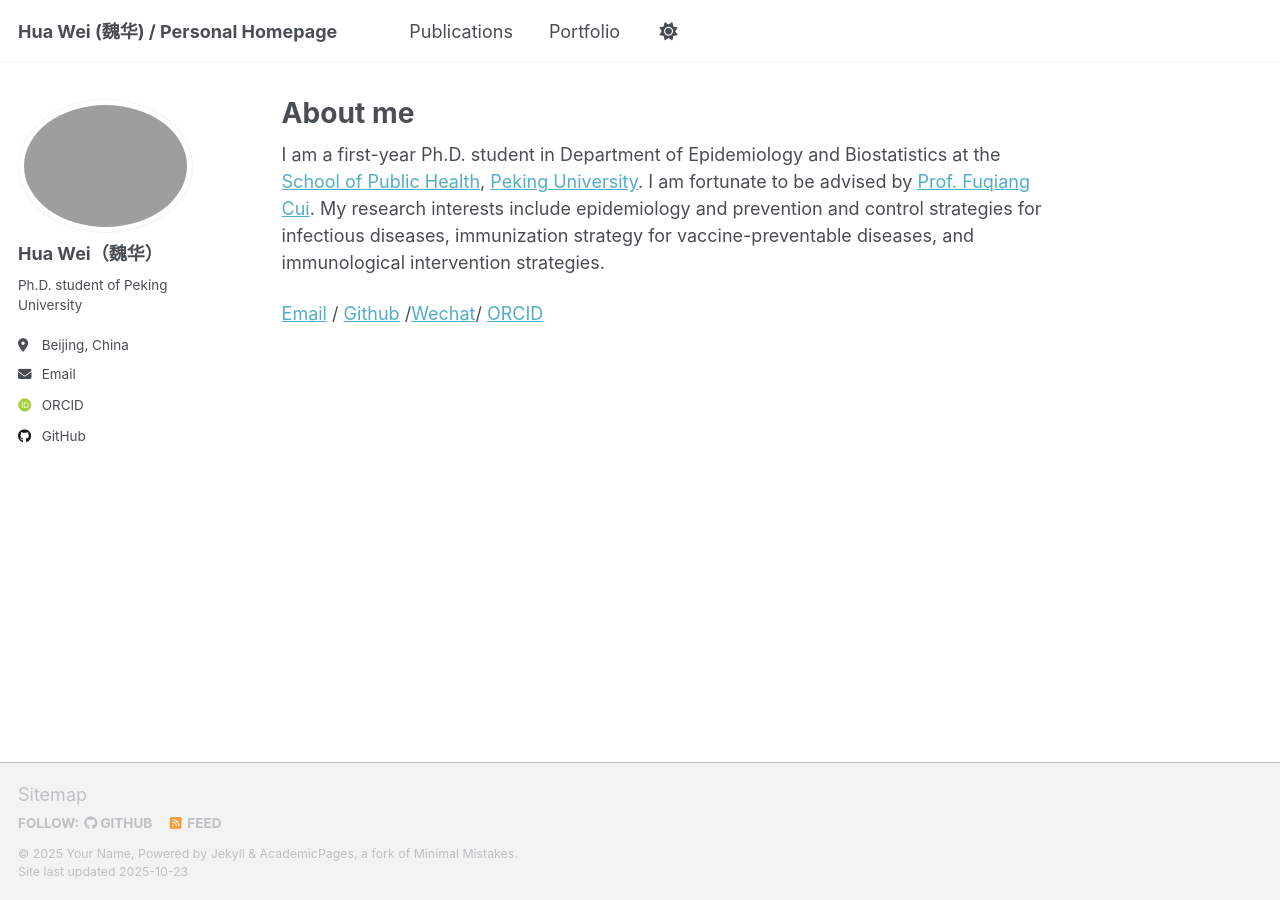
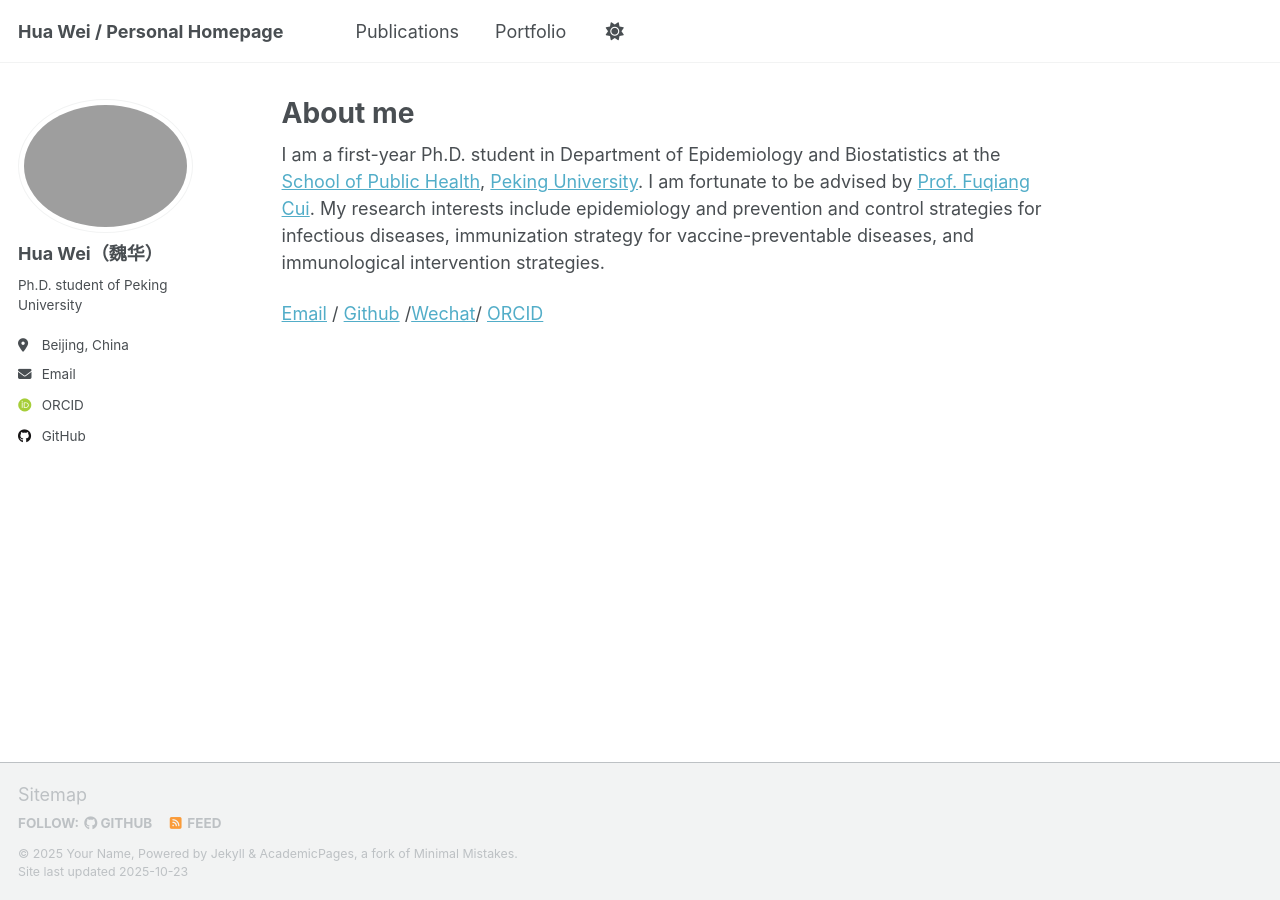
Before and after one commit to WeiHua363/WeiHua363.github.io, a Jekyll site: the page built from _pages/about.md, in a window 1280 px wide. Built offline with Jekyll 4.4.1, drawn with Linux system fonts in a browser that asks for light colours; some web fonts are replaced; a script that is not in the unit is left out.

Commit message:
Update _config.yml

```diff
--- a/_config.yml
+++ b/_config.yml
@@ -9,7 +9,7 @@
 # Basic Site Settings
 locale                   : "en-US"
 site_theme               : "default" # Currently available options are "default", "air"
-title                    : "Hua Wei (魏华) / Personal Homepage"
+title                    : "Hua Wei / Personal Homepage"
 title_separator          : "-"
 name                     : &name "Your Name"
 description              : &description "Your Name's academic portfolio"   # Update this with a general description of your site, this is the default if not overridden by a page
```
